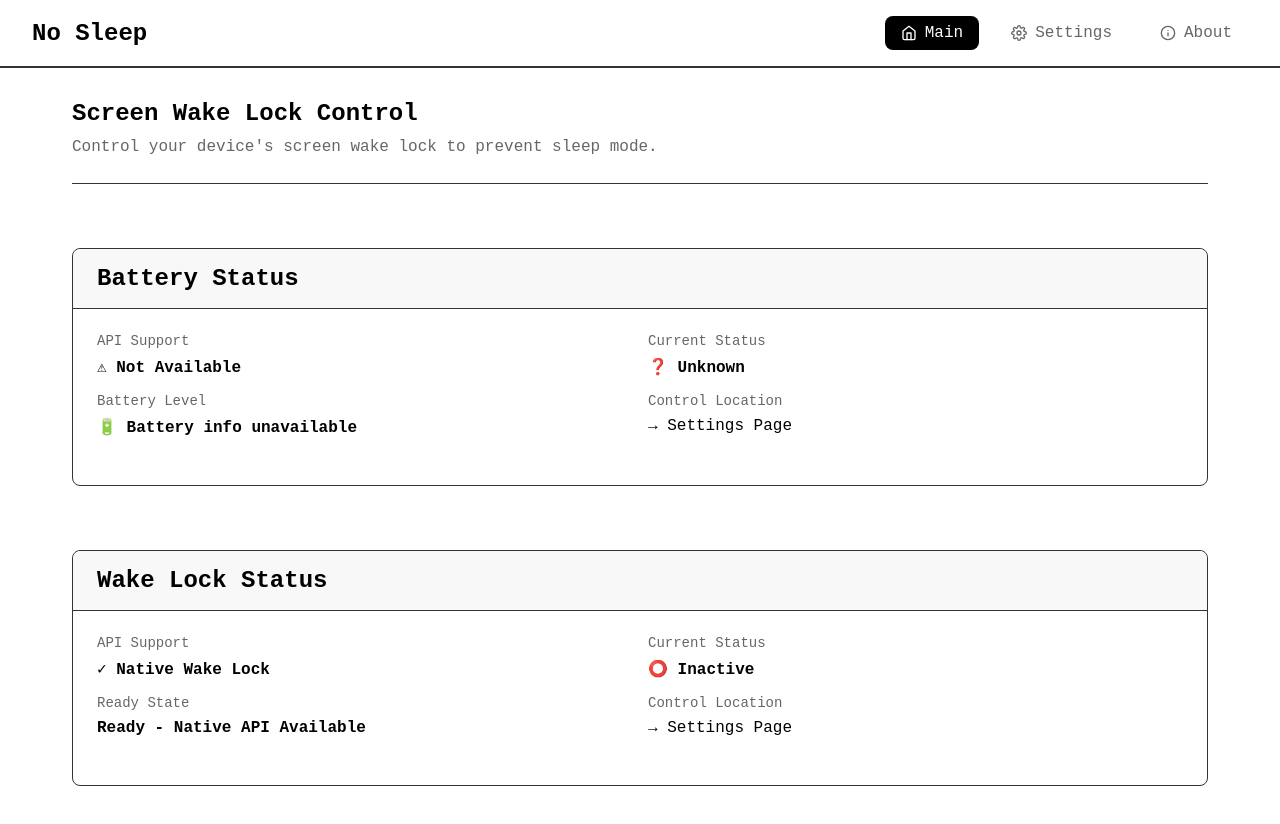
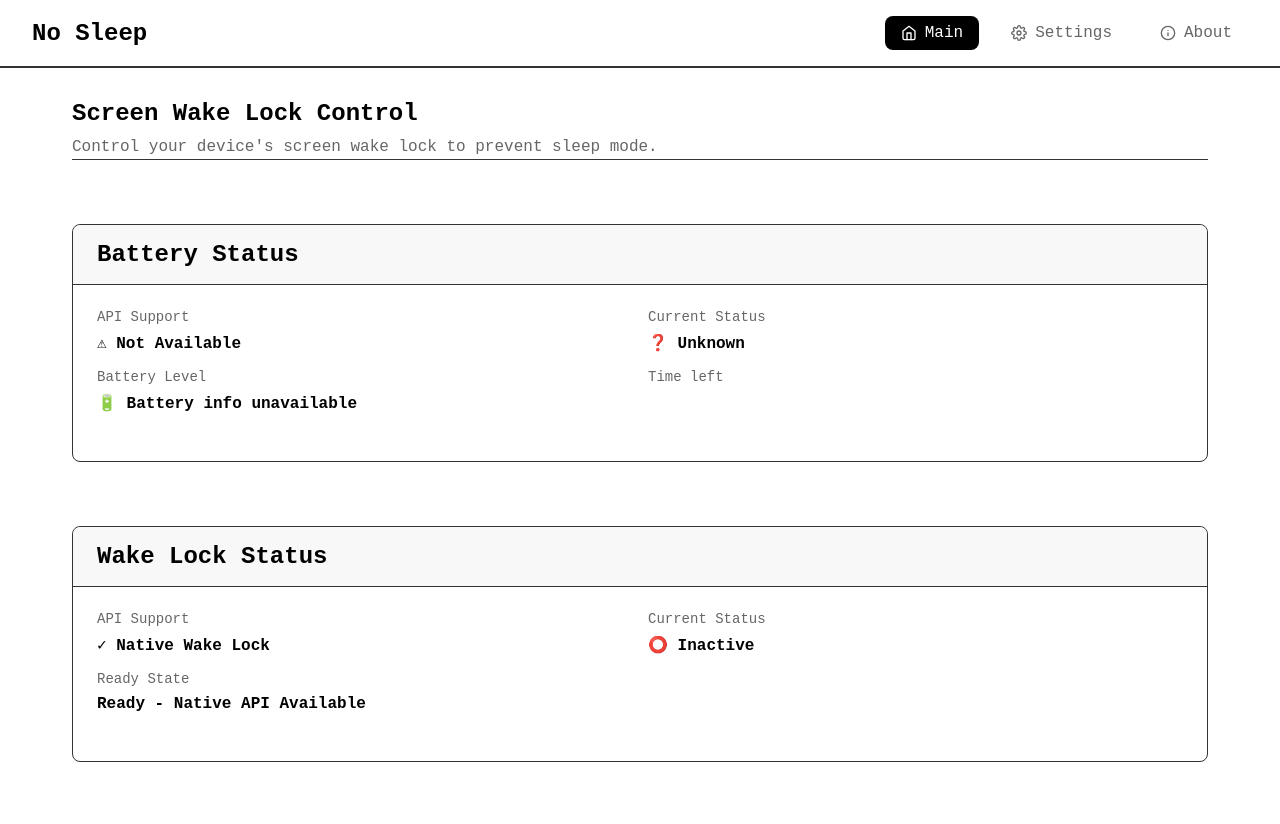
Before and after one commit to sendilb191/no-sleep-react, a React (Vite) app: page / in a window 1280 px wide. Shown: the top 824 px of the page. Built offline with nearby package versions, Linux system fonts and the light colour scheme.

Commit message:
Final cleanup and style updates
- Update MainPage layout adjustments
- Refine page.less standardized styles
- Ensure consistent formatting and spacing

```diff
--- a/src/pages/MainPage.jsx
+++ b/src/pages/MainPage.jsx
@@ -67,33 +67,30 @@ function MainPage({ wakeLock }) {
               <span className='status-label'>Battery Level</span>
               <span className='status-value'>
                 {getBatteryIcon()} {getBatteryStatus()}
-                {batteryInfo.supported && batteryInfo.level !== null && (
+                {/* {batteryInfo.supported && batteryInfo.level !== null && (
                   <>
                     {batteryInfo.charging &&
                       batteryInfo.chargingTime !== Infinity && (
                         <span>
-                          {' '}
                           • ⚡ Full in: {formatTime(batteryInfo.chargingTime)}
                         </span>
                       )}
+                  </>
+                )} */}
+              </span>
+            </div>
+            <div className='status-item'>
+              <span className='status-label'>Time left</span>
+              <span className='status-value'>
+                {/* {getBatteryIcon()} {getBatteryStatus()} */}
+                {batteryInfo.supported && batteryInfo.level !== null && (
+                  <>
                     {!batteryInfo.charging &&
                       batteryInfo.dischargingTime !== Infinity && (
-                        <span>
-                          {' '}
-                          • 🔋 Time left:{' '}
-                          {formatTime(batteryInfo.dischargingTime)}
-                        </span>
+                        <span>{formatTime(batteryInfo.dischargingTime)}</span>
                       )}
                   </>
                 )}
-              </span>
-            </div>
-            <div className='status-item'>
-              <span className='status-label'>Control Location</span>
-              <span className='status-value'>
-                <Link to='/settings' className='settings-link'>
-                  → Settings Page
-                </Link>
               </span>
             </div>
           </div>
@@ -122,14 +119,6 @@ function MainPage({ wakeLock }) {
               <span className='status-label'>Ready State</span>
               <span className='status-value'>{wakeLockStatus}</span>
             </div>
-            <div className='status-item'>
-              <span className='status-label'>Control Location</span>
-              <span className='status-value'>
-                <Link to='/settings' className='settings-link'>
-                  → Settings Page
-                </Link>
-              </span>
-            </div>
           </div>
         </div>
       </div>
--- a/src/styles/page.less
+++ b/src/styles/page.less
@@ -16,7 +16,7 @@
 /* Standard Page Header */
 .page-header {
   border-bottom: 1px solid var(--border-color);
-  padding-bottom: var(--spacing-lg);
+  // padding-bottom: var(--spacing-lg);
   margin-bottom: var(--spacing-xl);
 
   h1 {
```
